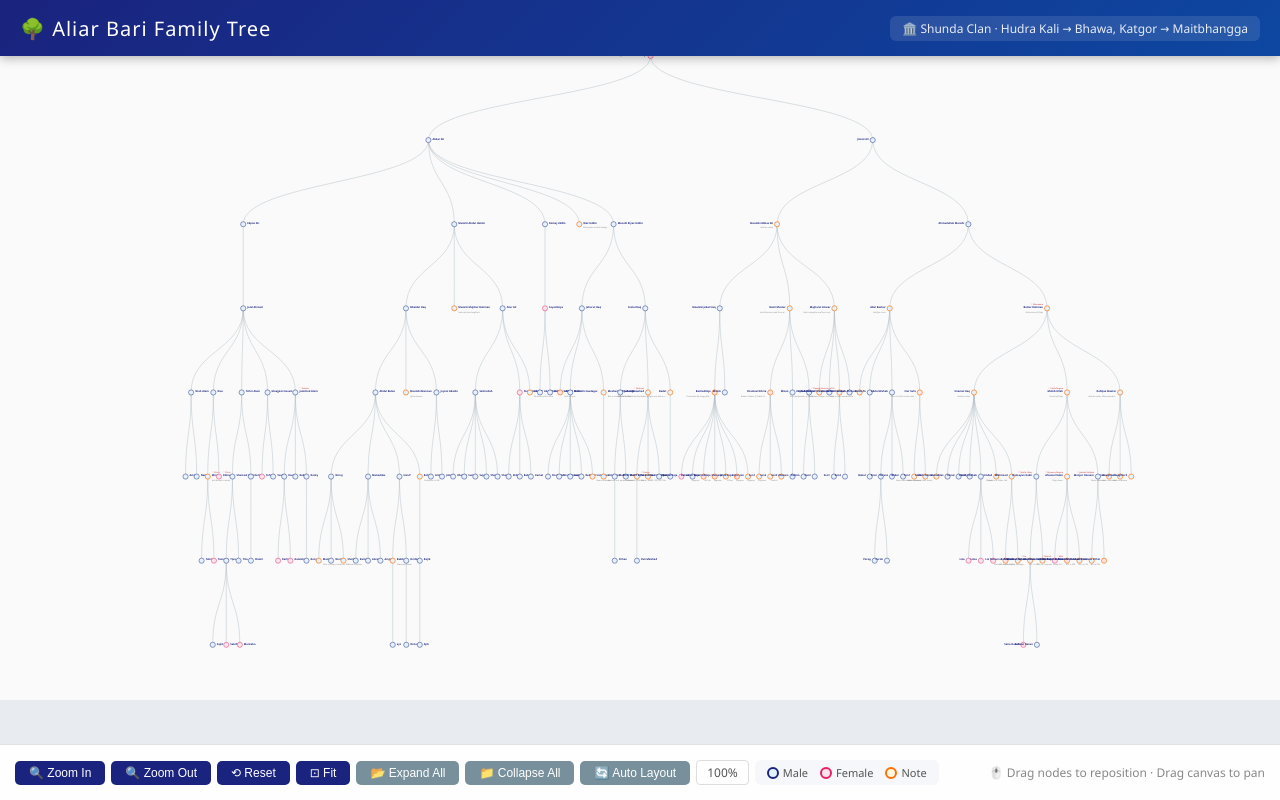
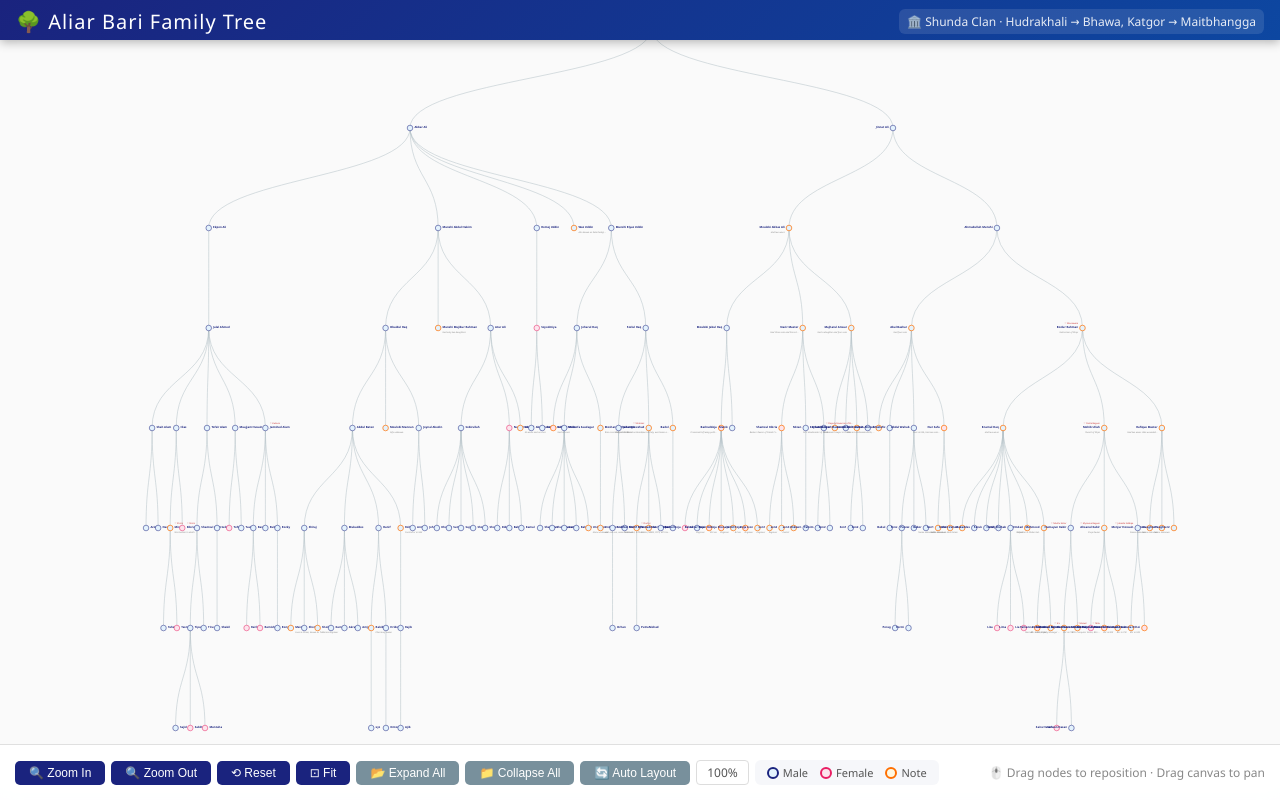
Before and after one commit to miraz173/miraz173.github.io, a website: page AliarBariFamilyTree.html in a window 1280 px wide. Drawn offline with nearby package versions, Linux system fonts and the light colour scheme.

Commit message:
Refactor styles and update family tree information
Adjusted padding, heights, and font sizes for better layout. Updated clan info and notes for clarity.

```diff
--- a/AliarBariFamilyTree.html
+++ b/AliarBariFamilyTree.html
@@ -24,7 +24,7 @@
         .header {
             background: linear-gradient(135deg, #1a237e, #0d47a1);
             color: white;
-            padding: 10px 20px;
+            padding: 8px 16px;
             box-shadow: 0 2px 10px rgba(0, 0, 0, 0.3);
             display: flex;
             justify-content: space-between;
@@ -36,7 +36,7 @@
             left: 0;
             right: 0;
             z-index: 100;
-            height: 56px;
+            height: 40px;
         }
 
         .header h1 {
@@ -49,16 +49,16 @@
             font-size: 12px;
             opacity: 0.9;
             background: rgba(255, 255, 255, 0.12);
-            padding: 4px 12px;
+            padding: 4px 8px;
             border-radius: 6px;
         }
 
         #tree-container {
             position: fixed;
-            top: 56px;
+            top: 28px;
             left: 0;
             right: 0;
-            bottom: 100px;
+            bottom: 12px;
             background: #fafafa;
             overflow: hidden;
             cursor: grab;
@@ -261,9 +261,9 @@
             position: fixed;
             background: rgba(0, 0, 0, 0.88);
             color: white;
-            padding: 10px 14px;
+            padding: 10px 10px;
             border-radius: 8px;
-            font-size: 13px;
+            font-size: 10px;
             max-width: 300px;
             pointer-events: none;
             z-index: 1000;
@@ -318,7 +318,7 @@
     <div class="header">
         <h1>🌳 Aliar Bari Family Tree</h1>
         <div class="clan-info">
-            🏛️ Shunda Clan · Hudra Kali → Bhawa, Katgor → Maitbhangga
+            🏛️ Shunda Clan · Hudrakhali → Bhawa, Katgor → Maitbhangga
         </div>
     </div>
 
@@ -727,7 +727,7 @@
                                 "spouse": "Mymuna Begum",
                                 "children": [
                                     { "name": "Shobnom Sultana Ria", "spouse": "Masud" },
-                                    { "name": "Abdur Rahman Riaz", "note": "MSc in Computer Vision, BSc in CSE. Lives in S.Korea", "spouse": "Mitu" },
+                                    { "name": "Abdur Rahman Riaz", "note": "MSc Computer Vision, BSc in CSE. Lives in S.Korea", "spouse": "Mitu" },
                                     { "name": "Minhajur Rahman Minhaz", "note": "BSc in NFE" }
                                 ],
                                 "note": "Shop Owner"
@@ -762,7 +762,7 @@
 
         // Extreme tree size for maximum spacing
         const treeWidth = Math.max(5000, window.innerWidth * 3.0);
-        const treeHeight = Math.max(3500, window.innerHeight * 2.8);
+        const treeHeight = Math.max(3800, window.innerHeight * 2.8);
 
         // Create SVG that fills the container
         const svg = d3.select("#family-tree")
@@ -813,7 +813,7 @@
         // ============================================================
 
         function isFemale(name) {
-            const knownFemale = ['Saira', 'Shobnom', 'Tamanna', 'Sadia', 'Aleya', 'Sultana', 'Ria', 'Othoi', 'Monowara', 'Liza', 'Lima', 'Lia', 'Shahnaz', 'Nilufar', 'Nowshin', 'Ira'];
+            const knownFemale = ['Saira', 'Shobnom', 'Tamanna', 'Sadia', 'Aliya', 'Sultana', 'Ria', 'Othoi', 'Monowara', 'Liza', 'Lima', 'Lia', 'Shahnaz', 'Nilufar', 'Nowshin', 'Ira'];
             if (knownFemale.some(f => name.includes(f))) return true;
             const lastChar = name.slice(-1).toLowerCase();
             return lastChar === 'a' && name.length > 3;
```
